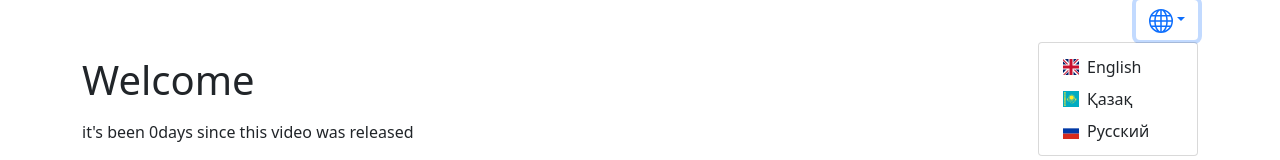
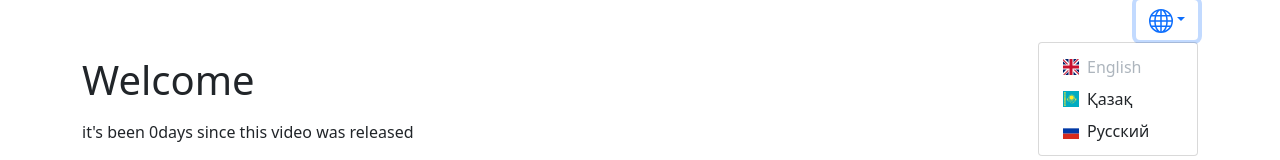
Before and after one commit to Dina2703/multi-language-app, a React (Create React App) app: page / in a window 1280 px wide. Both pictures are taken after a click on the button 1166 px from the left and 19 px from the top of the page. Shown: the top 160 px of the page. Built offline with nearby package versions, Linux system fonts and the light colour scheme; the HTML template or start-up script is replaced by a standard one.

Commit message:
the active language indicator

```diff
--- a/package.json
+++ b/package.json
@@ -12,6 +12,7 @@
     "i18next": "^21.6.10",
     "i18next-browser-languagedetector": "^6.1.3",
     "i18next-http-backend": "^1.3.2",
+    "js-cookie": "^3.0.1",
     "react": "^17.0.2",
     "react-dom": "^17.0.2",
     "react-i18next": "^11.15.3",
--- a/src/App.js
+++ b/src/App.js
@@ -1,5 +1,7 @@
 import { useTranslation } from "react-i18next";
+import cookies from "js-cookie";
 import i18next from "i18next";
+
 const languages = [
   {
     code: "en",
@@ -31,6 +33,7 @@ const GlobeIcon = ({ width = 24, height = 24 }) => (
   </svg>
 );
 function App() {
+  const currentLanguageCode = cookies.get("i18next") || "en";
   const { t } = useTranslation();
   const releaseDate = new Date("2022-01-27");
   const timeDifference = new Date() - releaseDate;
@@ -54,6 +57,7 @@ function App() {
                 <button
                   className="dropdown-item"
                   onClick={() => i18next.changeLanguage(language.code)}
+                  disabled={language.code === currentLanguageCode}
                 >
                   <span
                     className={`fi fis fi-${language.country_code} mx-2`}
```
Also changed, not shown: notes.txt, 2 other files (tests, documents, lock files or other folders).
